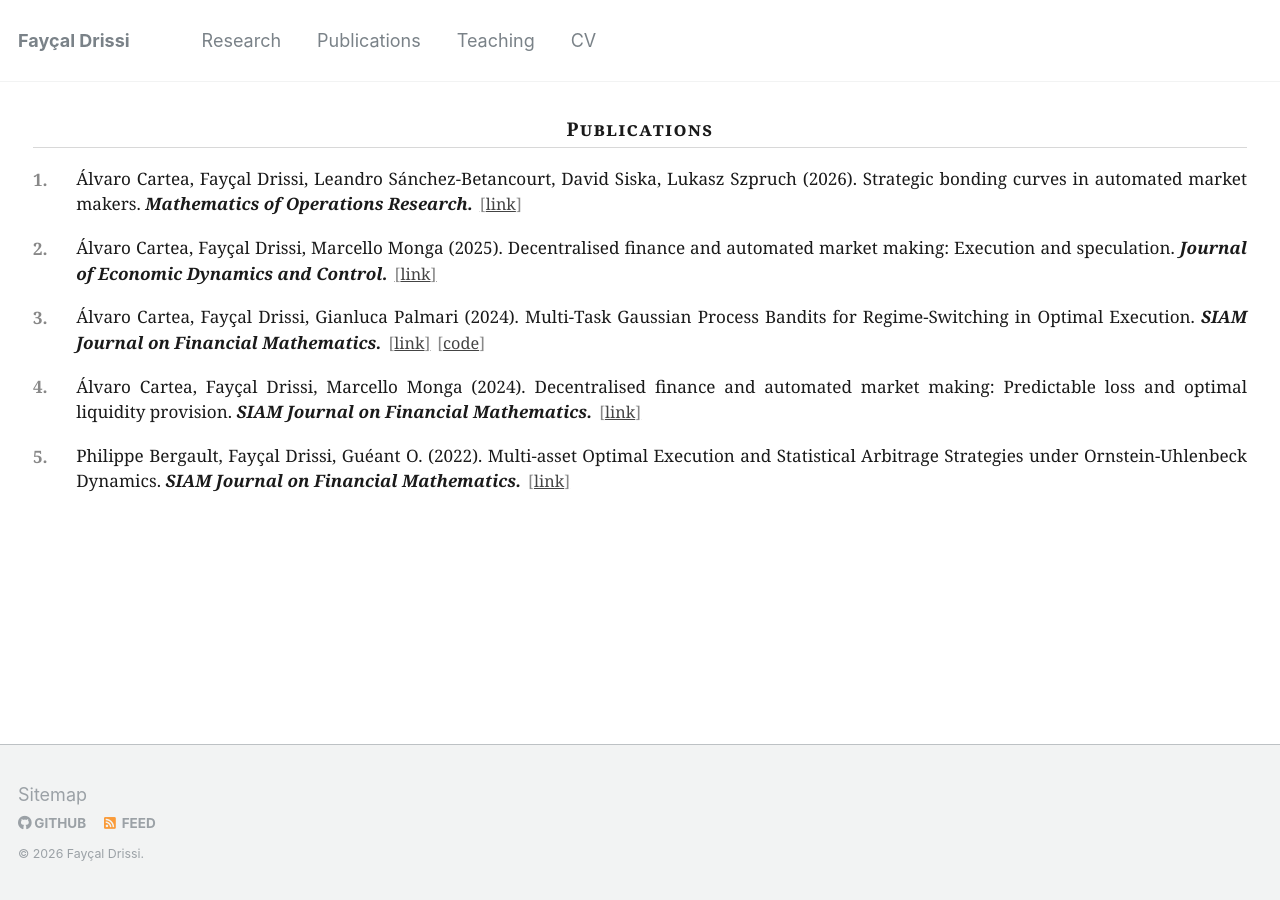
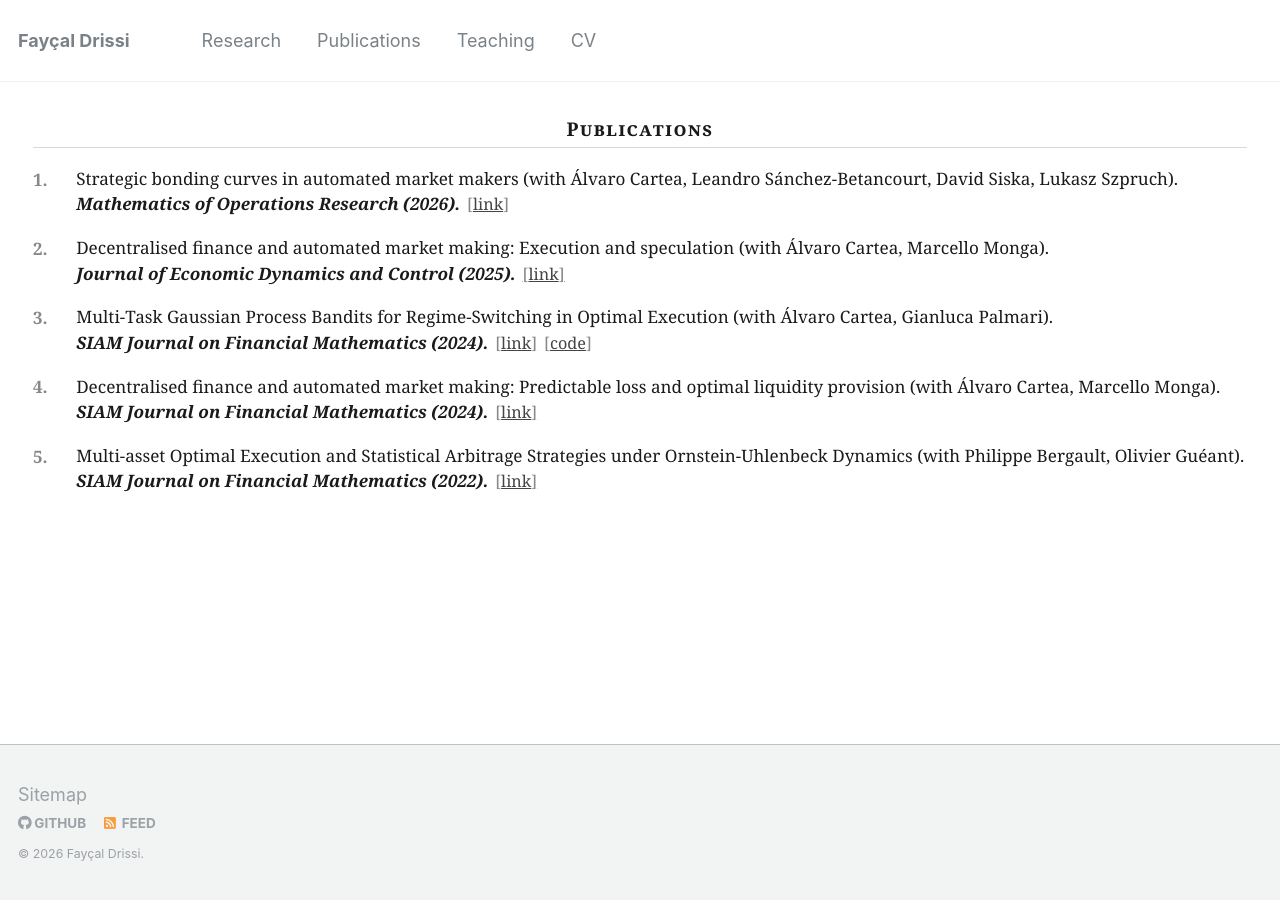
Before and after one commit to FDR0903/FDR0903.github.io, a Jekyll site: the page built from _pages/selected-publications.md, in a window 1280 px wide. Built offline with Jekyll 4.4.1, drawn with Linux system fonts in a browser that asks for light colours.

Commit message:
Reformat Publications tab: title with co-authors on line 1, journal and year on line 2
Co-Authored-By: Claude Fable 5 <noreply@anthropic.com>

```diff
--- a/_conferences/bandit_test.html
+++ b/_conferences/bandit_test.html
@@ -1,5 +1,7 @@
 ---
 title: "Álvaro Cartea, Fayçal Drissi, Gianluca Palmari (2024). Multi-Task Gaussian Process Bandits for Regime-Switching in Optimal Execution."
+short_title: "Multi-Task Gaussian Process Bandits for Regime-Switching in Optimal Execution"
+coauthors: "Álvaro Cartea, Gianluca Palmari"
 collection: conferences
 selected: true
 permalink: /conferences/bandits_execution
--- a/_pages/selected-publications.md
+++ b/_pages/selected-publications.md
@@ -97,7 +97,12 @@ author_profile: false
 
   <ul class="pub-list">
   {% for post in selected_all %}
-    <li>{% include archive-single-paper.html %}</li>
+    <li>
+      <div class="pub-item">
+        <span class="pub-title">{{ post.short_title }}{% if post.coauthors and post.coauthors != '' %} (with {{ post.coauthors }}){% endif %}.</span><br>
+        <span class="pub-venue">{{ post.venue | remove: "." }} ({{ post.date | date: "%Y" }}).</span>{% if post.paperurl and post.paperurl != '' %} <a class="pub-link" href="{{ post.paperurl }}">link</a>{% endif %}{% if post.code and post.code != '' %} <a class="pub-link" href="{{ post.code }}">code</a>{% endif %}
+      </div>
+    </li>
   {% endfor %}
   </ul>
 </div>
```
Also changed, not shown: _publications/2021_SIFIN.md (+2 -0 lines), _publications/2023_amm_lp.md (+2 -0 lines), _publications/2026_ALP.md (+2 -0 lines), _publicationsfinance/2022_Exec.md (+2 -0 lines).
